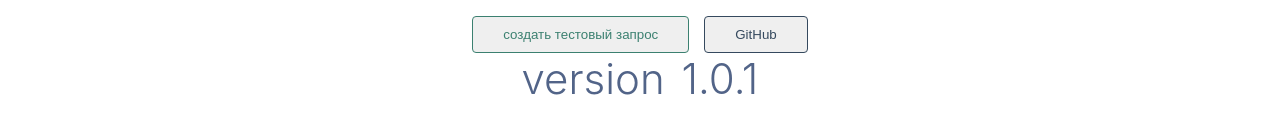
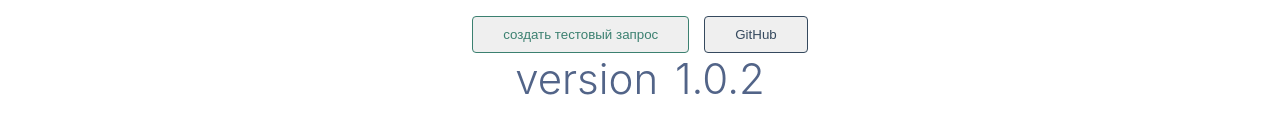
Before and after one commit to VegasChickiChicki/nuxt-chat, a Nuxt app: page / in a window 1280 px wide. Shown: the part 493-626 px from the top of the page. Built offline with nearby package versions, Linux system fonts and the light colour scheme.

Commit message:
Тестовые коммит для работы с git webhook. Версия 1.0.1

```diff
--- a/pages/index.vue
+++ b/pages/index.vue
@@ -13,7 +13,7 @@
           GitHub
         </button>
       </div>
-      <p class="subtitle">version 1.0.1</p>
+      <p class="subtitle">version 1.0.2</p>
     </div>
   </div>
 </template>
```
